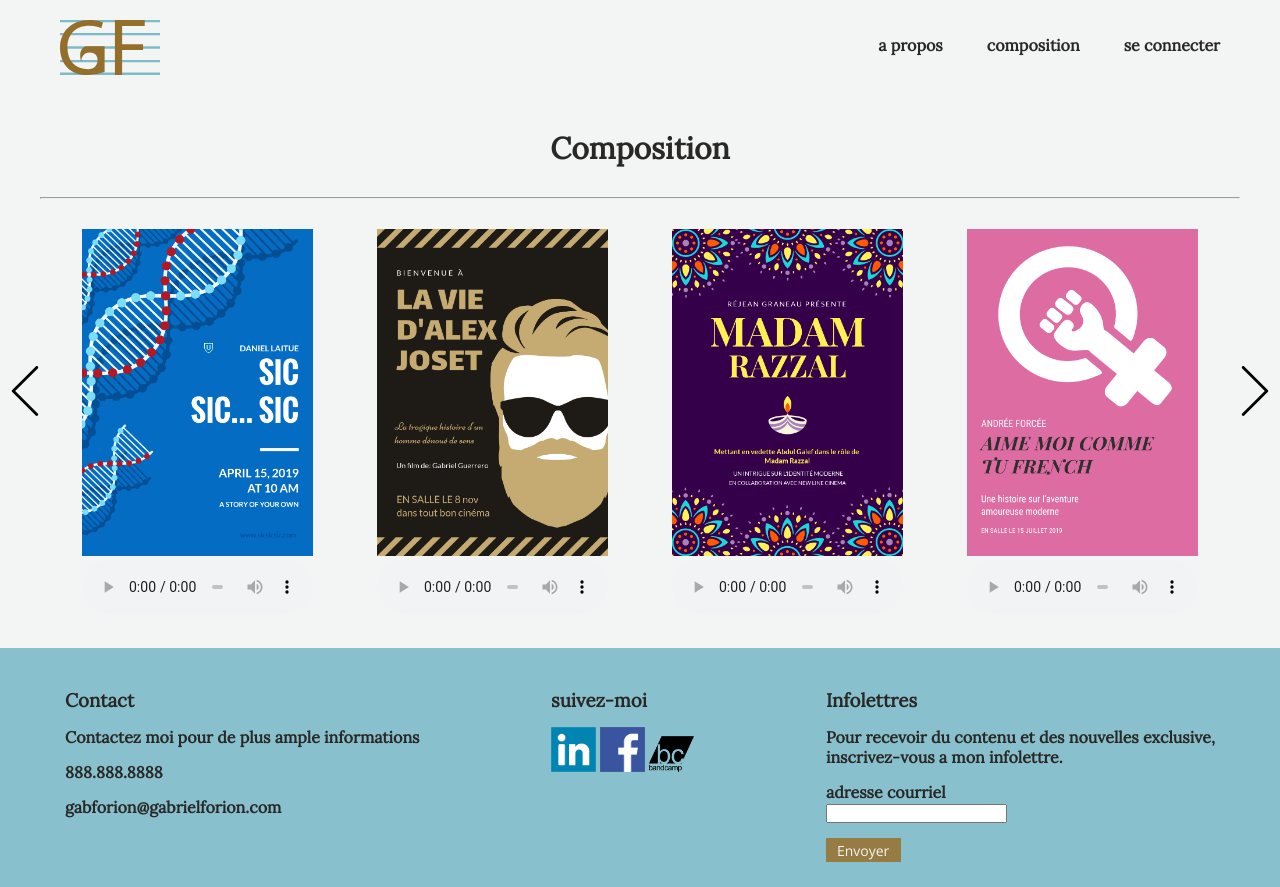
After one commit to melimorin/projet-web, a PHP site: page /listeclientcomposition.php in a window 1280 px wide. The commit adds this page. Run offline with PHP 8.4, Linux system fonts and the light colour scheme.

Commit message:
composition

```diff
--- a/controllers/siteControllers.php
+++ b/controllers/siteControllers.php
@@ -3,3 +3,7 @@
 function ajoutAccueil() {
     include("views/accueil.php");
 }
+
+function ajoutListeClientCompo() {
+    include("views/listeclientcomposition.php");
+}
--- /dev/null
+++ b/listeclientcomposition.php
@@ -0,0 +1,5 @@
+<?php
+
+include("controllers/siteControllers.php");
+
+ajoutListeClientCompo();
--- a/style/style.css
+++ b/style/style.css
@@ -51,7 +51,7 @@ body {
 
 .text-gras {
   font-family: "Lora", serif;
-  font-size: 14px;
+  font-size: 16px;
   font-weight: 800;
 }
 
@@ -60,10 +60,15 @@ body {
   border: 2px solid #967b42;
   background-color: #967b42;
   margin-top: 15px;
+}
+
+.container-button a {
   font-family: "Open Sans", sans-serif;
   color: #f3f5f5;
   font-size: 14px;
   font-weight: 400;
+  text-decoration: none;
+  padding: 9px;
 }
 
 .container {
@@ -84,6 +89,10 @@ body {
   margin-bottom: 20px;
 }
 
+.navbar .right-bar {
+  margin-top: 15px;
+}
+
 .navbar a {
   text-decoration: none;
   margin: 20px;
@@ -93,7 +102,7 @@ body {
 }
 
 .logo img {
-  width: 50px;
+  width: 100px;
 }
 
 .hero {
@@ -171,6 +180,33 @@ body {
   max-width: 25%;
 }
 
+.img-compo {
+  display: -webkit-box;
+  display: -ms-flexbox;
+  display: flex;
+  -webkit-box-orient: horizontal;
+  -webkit-box-direction: normal;
+      -ms-flex-direction: row;
+          flex-direction: row;
+  -webkit-box-align: center;
+      -ms-flex-align: center;
+          align-items: center;
+}
+
+.img-compo .compo-individuel {
+  width: 20%;
+  margin: 0px 2.5%;
+}
+
+.img-compo .compo-individuel img, .img-compo .compo-individuel audio {
+  width: 100%;
+}
+
+.fleche {
+  width: 50px;
+  margin-top: -65px;
+}
+
 .container-propos {
   background-image: url("../images/gabriel-fondnoir.png");
   background-size: cover;
@@ -216,7 +252,7 @@ body {
 }
 
 .footer a img {
-  width: 15px;
+  width: 45px;
 }
 
 .text-footer {
--- a/style/style.scss
+++ b/style/style.scss
@@ -55,7 +55,7 @@ body{
 }
 .text-gras {
     font-family: $textFont;
-    font-size: 14px;
+    font-size: 16px;
     font-weight: 800;
 }
 .container-button {
@@ -63,11 +63,13 @@ body{
     border: 2px solid #967b42;
     background-color: $gold;
     margin-top: 15px;
-    font-family: $subtitleFont;
-    color: $lightText;
-    font-size: 14px;;
-    font-weight: 400;
     a {
+        font-family: $subtitleFont;
+        color: $lightText;
+        font-size: 14px;;
+        font-weight: 400;
+        text-decoration: none;
+        padding: 9px;
 
     }
 }
@@ -84,6 +86,9 @@ body{
     justify-content: space-between;
     margin-top: 20px;
     margin-bottom: 20px;
+    .right-bar {
+        margin-top: 15px;
+    }
     a {
         text-decoration: none;
         margin: 20px;
@@ -96,7 +101,7 @@ body{
 }
 .logo {
     img {
-        width: 50px;
+        width: 100px;
     }
 
 }
@@ -144,6 +149,23 @@ body{
     }
 
 }
+.img-compo {
+    display: flex;
+    flex-direction: row;
+    align-items: center;
+    .compo-individuel {
+        width: 20%;
+        margin: 0px 2.5%;
+        img, audio {
+            width: 100%;
+        }
+    }
+
+}
+.fleche {
+    width: 50px;
+    margin-top: -65px;
+}
 
 .container-propos {
         background-image: url("../images/gabriel-fondnoir.png");
@@ -172,7 +194,7 @@ body{
     a {
         text-decoration: none;
         img {
-            width: 15px;
+            width: 45px;
         }
     }
 }
--- a/views/include/footer.php
+++ b/views/include/footer.php
@@ -20,7 +20,7 @@
                 <input type="email">
             </form>
             <div class="container-button">
-                <a class="goldButton" href="#">Envoyer</a>
+                <a class="text-gras" href="#">Envoyer</a>
             </div>
         </div>
 
--- /dev/null
+++ b/views/listeclientcomposition.php
@@ -0,0 +1,63 @@
+<!DOCTYPE html>
+<html lang="en">
+<head>
+    <meta charset="UTF-8">
+    <meta name="viewport" content="width=device-width, initial-scale=1.0">
+    <meta http-equiv="X-UA-Compatible" content="ie=edge">
+    <link rel="stylesheet" href="style/style.css">
+    <link href="https://fonts.googleapis.com/css?family=Lora&display=swap" rel="stylesheet">
+    <link href="https://fonts.googleapis.com/css?family=Open+Sans&display=swap" rel="stylesheet">
+    <title>Document</title>
+</head>
+<body>
+    <div class="container">
+
+<!-- Barre de naviguation -->
+        <?php
+            include("views/include/navbar.php");
+        ?>
+
+    </div>
+
+    <!-- Composition - section client-->
+        <div class="container container-compo">
+            <div class="text-derniere-compo">
+                <h2 class="titre espace-titre ">Composition</h2>
+                <hr>
+            </div>
+        </div>
+        <div class="img-compo espace-titre">
+            <img class="fleche" src="images/back.svg" alt="">
+            <div class="compo-individuel">
+                <img src="images/SicSicSic.png" alt="">
+                <audio controls>
+                    <source src="audio/SicSicSic.mp3" type="audio/mpeg">
+                </audio>
+            </div>
+            <div class="compo-individuel">
+                <img src="images/AlexJoset.png" alt="">
+                <audio controls>
+                    <source src="audio/documentaire-AlexJoset.mp3" type="audio/mpeg">
+                </audio>
+            </div>
+            <div class="compo-individuel">
+                <img src="images/MadamRazzal.png" alt="">
+                <audio controls>
+                    <source src="audio/MadamRazzal.mp3" type="audio/mpeg">
+                </audio>
+            </div>
+            <div class="compo-individuel">
+                <img src="images/aimeFrench.png" alt="">
+                <audio controls>
+                    <source src="audio/AimeMoiFrench.mp3" type="audio/mpeg">
+                </audio>
+            </div>
+            <img class="fleche" src="images/next.svg" alt="">
+        </div>
+
+
+<!-- Footer -->
+        <?php
+            include("views/include/footer.php");
+        ?>
+</body>
```
Also changed, not shown: style/style.min.css (+1 -1 lines), images/back.svg (added), images/next.svg (added), images/players.png (added), 5 other files.
